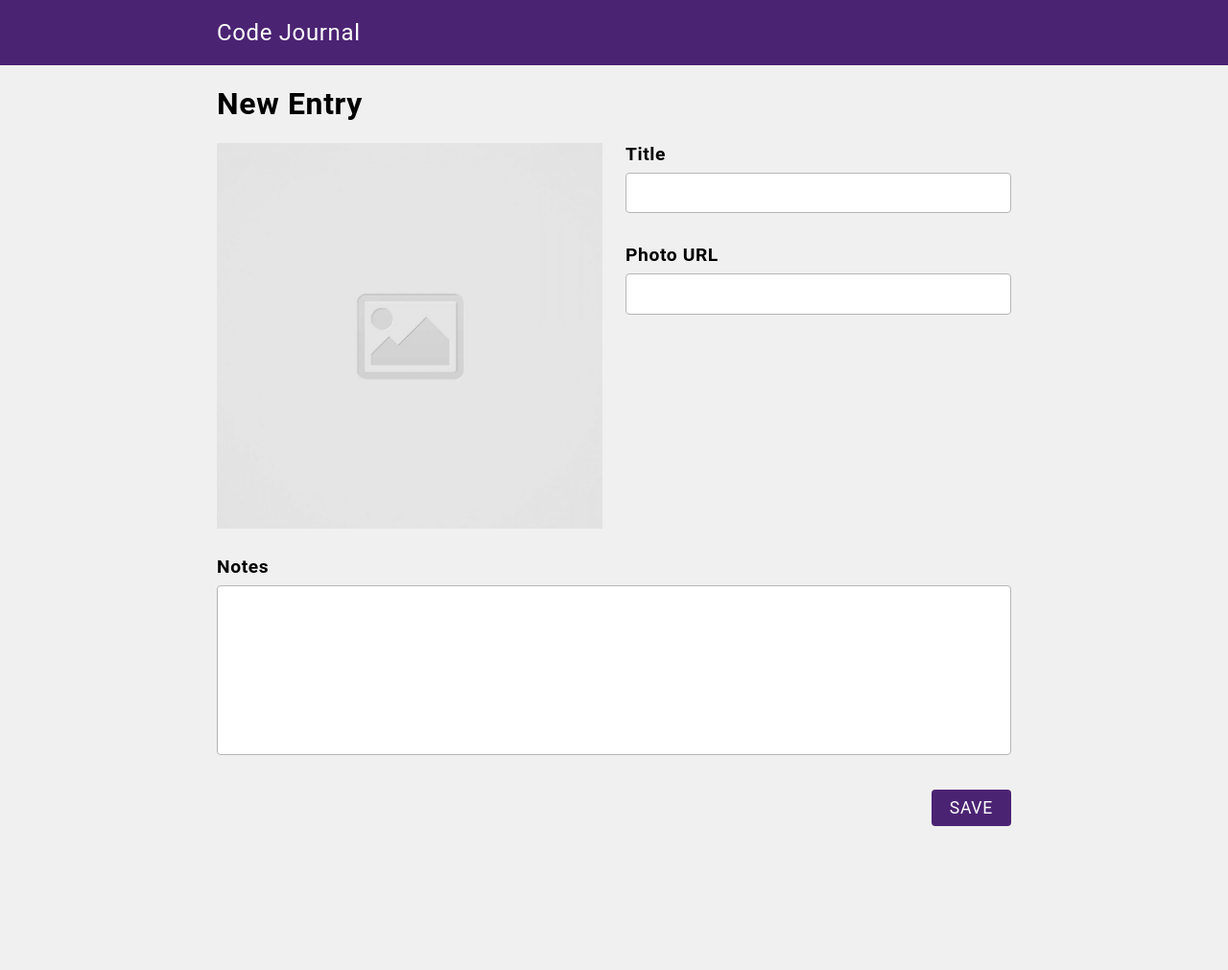
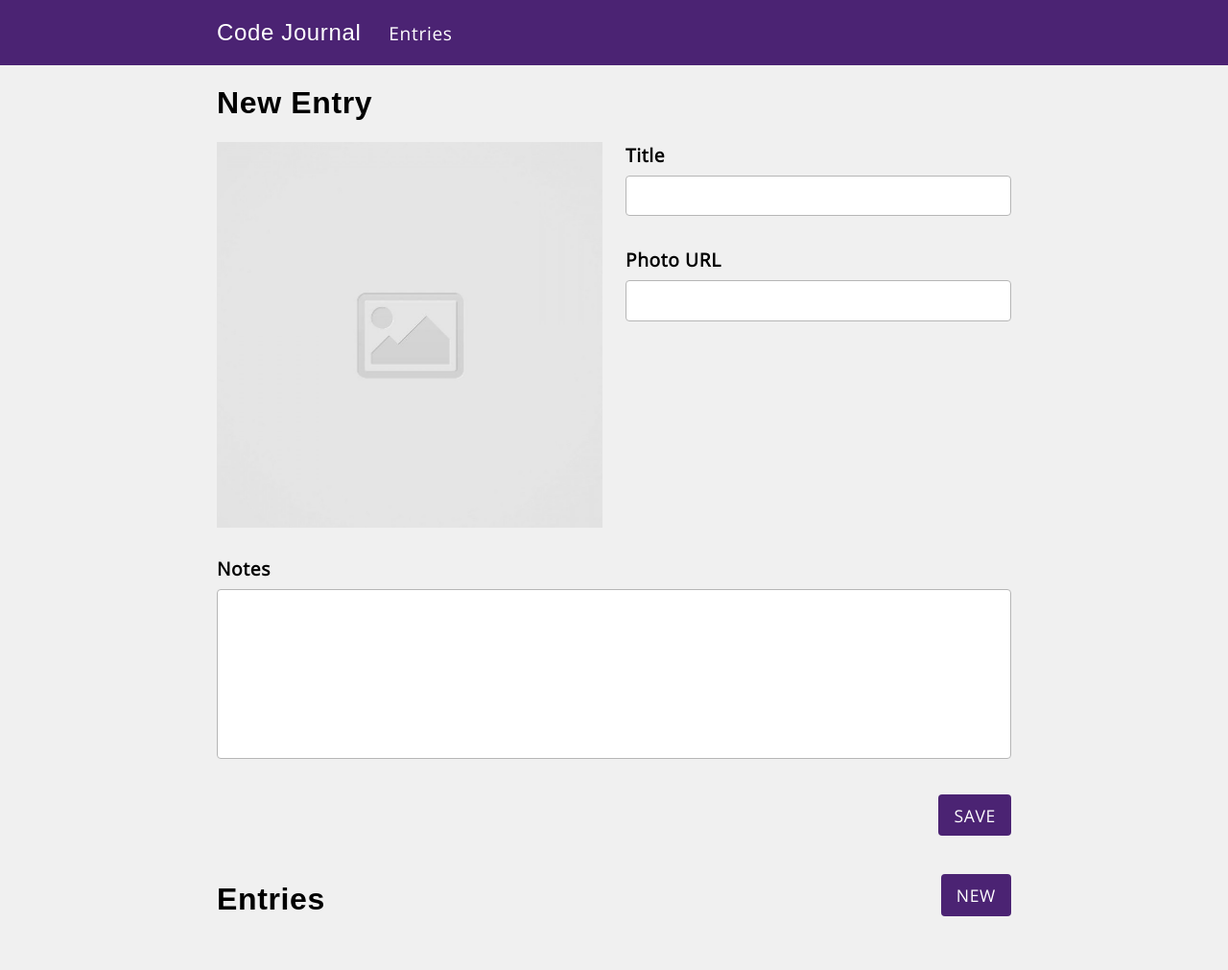
Before and after one commit to kenkieu/code-journal, a website: page index.html in a window 1280 px wide. Shown: the whole page at 96% size. Before the commit the page ends 917 px from the top, so only its background shows below. Drawn offline with nearby package versions, Linux system fonts and the light colour scheme; a web font is replaced by a local one.

Commit message:
Added an anchor to the entries view that shows the entry form.

```diff
--- a/css/styles.css
+++ b/css/styles.css
@@ -1,14 +1,20 @@
 body {
   background-color: #f0f0f0;
-  font-family: 'Roboto', sans-serif;
+  font-family: 'open sans', sans-serif;
   letter-spacing: 0.04rem;
 }
 
-header h2,
-header {
+header,
+.logo,
+.entries {
   font-weight: 400;
   background-color: #4b2373;
   color: white;
+}
+
+h1,
+h2 {
+  font-family: 'Proza Libre', sans-serif;
 }
 
 input,
@@ -32,11 +38,11 @@ img {
 
 .btn-style {
   border-radius: 4px;
-  padding: 0.55rem 1.2rem;
+  padding: 0.6rem 1rem;
   border-style: none;
   background-color: #4b2373;
   color: white;
-  font-family: 'Roboto', sans-serif;
+  font-family: 'open sans', sans-serif;
   font-size: 1.1rem;
   letter-spacing: 0.04rem;
   margin-bottom: 1.5rem;
@@ -58,7 +64,6 @@ img {
   font-size: 1.2rem;
 }
 
-/* Temp */
 ul {
   padding: 0;
   list-style: none;
@@ -67,3 +72,27 @@ ul {
 li {
   margin-bottom: 2rem;
 }
+
+.inline-block {
+  display: inline-block;
+}
+
+.entries {
+  text-decoration: none;
+  margin-left: 1.5rem;
+  font-size: 1.2rem;
+}
+
+h1 + a {
+  text-decoration: none;
+}
+
+.justify-between {
+  display: flex;
+  justify-content: space-between;
+  align-items: center;
+}
+
+.column-full > h1 + button {
+  margin-top: 1rem;
+}
--- a/index.html
+++ b/index.html
@@ -5,6 +5,10 @@
   <meta charset="UTF-8">
   <meta name="viewport" content="width=device-width, initial-scale=1.0">
   <title>Code Journal</title>
+  <link rel="preconnect" href="https://fonts.googleapis.com">
+  <link rel="preconnect" href="https://fonts.gstatic.com" crossorigin>
+  <link href="https://fonts.googleapis.com/css2?family=Open+Sans&family=Proza+Libre:wght@500;600;700&display=swap"
+    rel="stylesheet">
   <link rel="icon" href="images/favicon.ico">
   <link rel="stylesheet" crossorigin="anonymous"
     href="https://cdnjs.cloudflare.com/ajax/libs/font-awesome/5.14.0/css/all.min.css"
@@ -19,7 +23,8 @@
     <div class="container">
       <div class="row">
         <div class="column-full">
-          <h2>Code Journal</h2>
+          <h2 class="inline-block logo">Code Journal</h2>
+          <a href="" class="entries">Entries</a>
         </div>
       </div>
     </div>
@@ -50,6 +55,12 @@
             <button type="submit" class="bg-purple btn-style">SAVE</button>
           </div>
         </div>
+        <div class="row">
+          <div class="column-full justify-between">
+            <h1>Entries</h1>
+            <button class="btn-style">NEW</button>
+          </div>
+        </div>
         <div class="row" data-view="entries">
           <ul>
           </ul>
```
